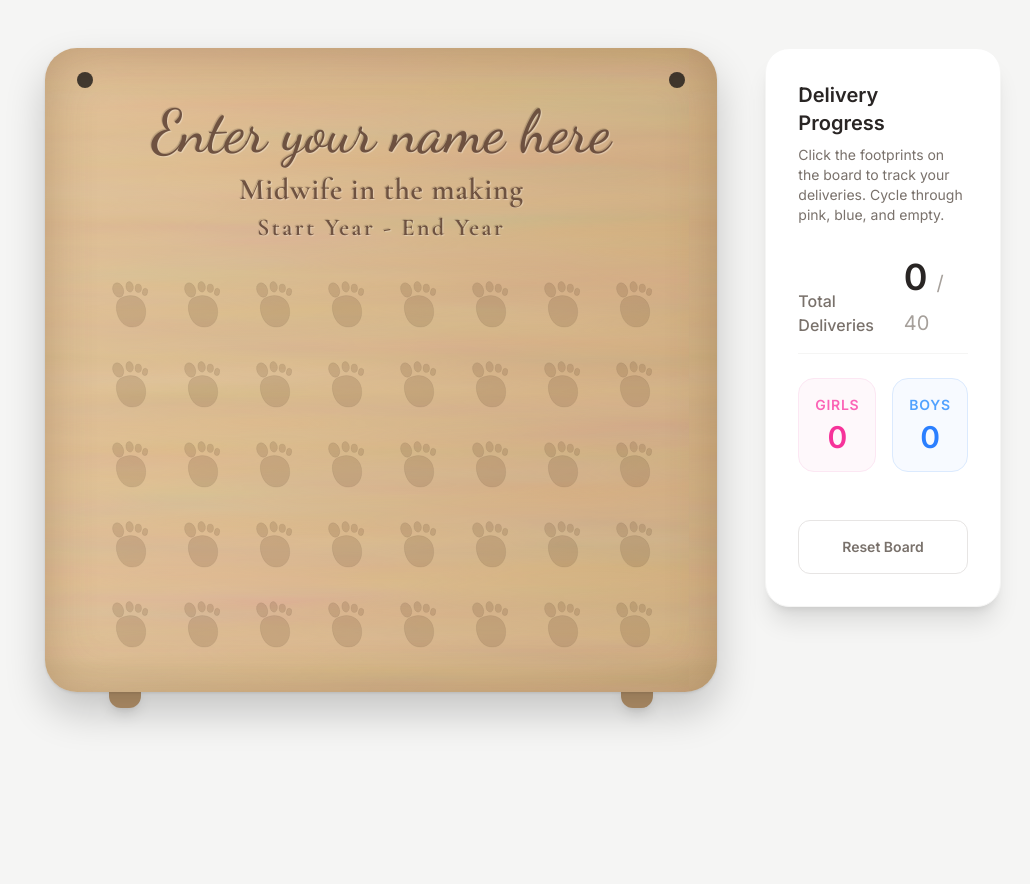
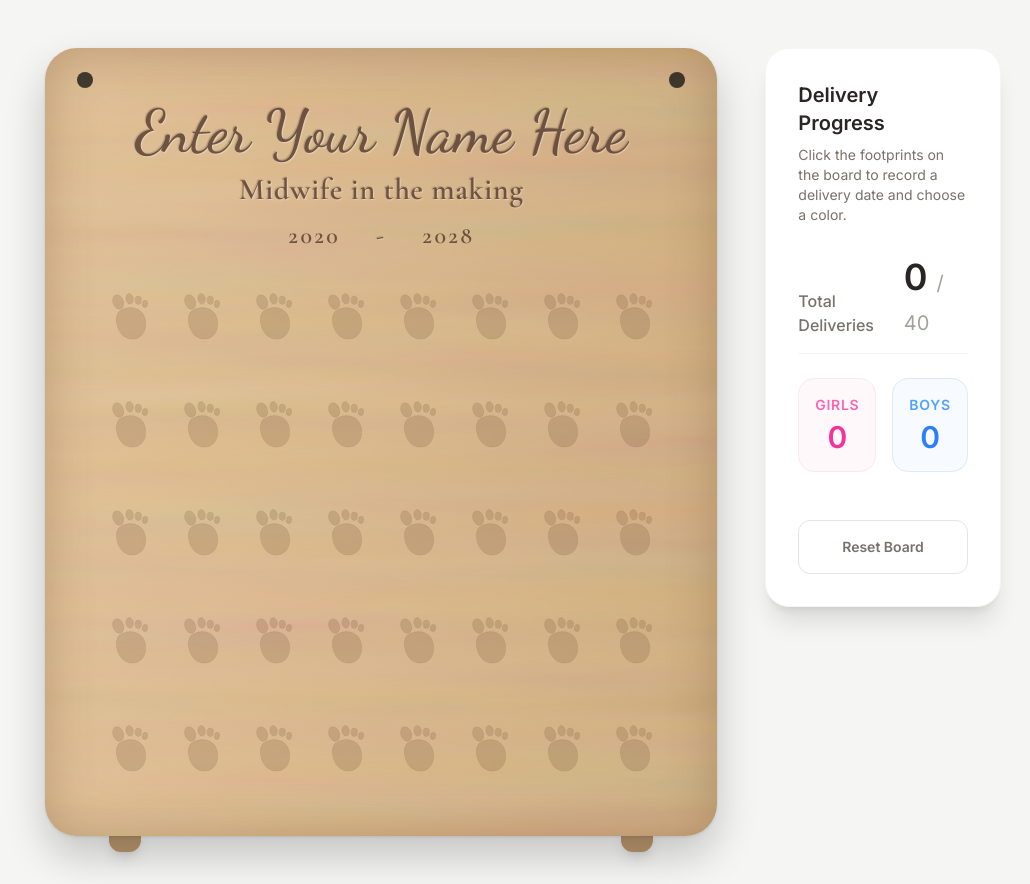
Before and after one commit to PhilipGB/midwife-birth-counter, a React (Vite) app: page / in a window 1280 px wide. Shown: the whole page, without its empty margins (117-1147 px from the left). Before the commit the page ends 800 px from the top, so only its background shows below. Built offline with nearby package versions, Linux system fonts and the light colour scheme.

Commit message:
Dates added

```diff
--- a/src/App.tsx
+++ b/src/App.tsx
@@ -1,17 +1,21 @@
 import React, { useState, useEffect } from 'react';
 
-type SlotState = 'empty' | 'pink' | 'blue';
+type SlotColor = 'empty' | 'pink' | 'blue';
+interface SlotData {
+  color: SlotColor;
+  date: string;
+}
 
 const Footprint = ({
-  state,
+  color,
   className,
 }: {
-  state: SlotState;
+  color: SlotColor;
   className?: string;
 }) => {
-  const isEmpty = state === 'empty';
-  const color =
-    state === 'pink' ? '#ff9eb5' : state === 'blue' ? '#7cd0ff' : 'transparent';
+  const isEmpty = color === 'empty';
+  const fill =
+    color === 'pink' ? '#ff9eb5' : color === 'blue' ? '#7cd0ff' : 'transparent';
 
   return (
     <svg
@@ -20,7 +24,7 @@ const Footprint = ({
       style={{
         filter: isEmpty ? 'none' : 'drop-shadow(2px 4px 3px rgba(0,0,0,0.4))',
         transform:
-          state !== 'empty'
+          color !== 'empty'
             ? 'scale(1.05) rotate(-5deg)'
             : 'scale(0.95) rotate(-5deg)',
       }}
@@ -51,7 +55,7 @@ const Footprint = ({
         </g>
       )}
       {!isEmpty && (
-        <g fill={color} stroke='rgba(0,0,0,0.05)' strokeWidth='1'>
+        <g fill={fill} stroke='rgba(0,0,0,0.05)' strokeWidth='1'>
           <ellipse
             cx='32'
             cy='22'
@@ -93,11 +97,15 @@ const Footprint = ({
 };
 
 export default function App() {
-  const [name, setName] = useState('Enter your name here');
-  const [subtitle, setSubtitle] = useState('Midwife in the making');
-  const [dateRange, setDateRange] = useState('Start Year - End Year');
-  const [slots, setSlots] = useState<SlotState[]>(Array(40).fill('empty'));
+  const [name, setName] = useState('Enter Your Name Here');
+  const [startYear, setStartYear] = useState('20225');
+  const [endYear, setEndYear] = useState('2028');
+  const [slots, setSlots] = useState<SlotData[]>(
+    Array.from({ length: 40 }, () => ({ color: 'empty', date: '' })),
+  );
   const [isLoaded, setIsLoaded] = useState(false);
+  const [activeSlotIndex, setActiveSlotIndex] = useState<number | null>(null);
+  const [isResetModalOpen, setIsResetModalOpen] = useState(false);
 
   useEffect(() => {
     const savedData = localStorage.getItem('midwife-tracker');
@@ -105,9 +113,16 @@ export default function App() {
       try {
         const parsed = JSON.parse(savedData);
         if (parsed.name) setName(parsed.name);
-        if (parsed.subtitle) setSubtitle(parsed.subtitle);
-        if (parsed.dateRange) setDateRange(parsed.dateRange);
-        if (parsed.slots && parsed.slots.length === 40) setSlots(parsed.slots);
+        if (parsed.startYear) setStartYear(parsed.startYear);
+        if (parsed.endYear) setEndYear(parsed.endYear);
+
+        // Handle migration from old string array to object array
+        if (parsed.slots && parsed.slots.length === 40) {
+          const migratedSlots = parsed.slots.map((s: any) =>
+            typeof s === 'string' ? { color: s, date: '' } : s,
+          );
+          setSlots(migratedSlots);
+        }
       } catch (e) {
         console.error('Failed to parse saved data', e);
       }
@@ -121,28 +136,19 @@ export default function App() {
         'midwife-tracker',
         JSON.stringify({
           name,
-          subtitle,
-          dateRange,
+          startYear,
+          endYear,
           slots,
         }),
       );
     }
-  }, [name, subtitle, dateRange, slots, isLoaded]);
+  }, [name, startYear, endYear, slots, isLoaded]);
 
-  const handleSlotClick = (index: number) => {
-    setSlots((prev) => {
-      const newSlots = [...prev];
-      const current = newSlots[index];
-      if (current === 'empty') newSlots[index] = 'pink';
-      else if (current === 'pink') newSlots[index] = 'blue';
-      else newSlots[index] = 'empty';
-      return newSlots;
-    });
-  };
+  const pinkCount = slots.filter((s) => s.color === 'pink').length;
+  const blueCount = slots.filter((s) => s.color === 'blue').length;
+  const totalCount = pinkCount + blueCount;
 
-  const pinkCount = slots.filter((s) => s === 'pink').length;
-  const blueCount = slots.filter((s) => s === 'blue').length;
-  const totalCount = pinkCount + blueCount;
+  const years = Array.from({ length: 15 }, (_, i) => (2020 + i).toString());
 
   return (
     <div className='min-h-screen flex flex-col items-center py-8 sm:py-12 px-4 font-sans'>
@@ -161,30 +167,60 @@ export default function App() {
               onChange={(e) => setName(e.target.value)}
               className='bg-transparent text-center text-4xl sm:text-5xl md:text-6xl font-script text-stone-800 outline-none w-full placeholder-stone-500 engraved-text'
             />
-            <input
-              type='text'
-              value={subtitle}
-              onChange={(e) => setSubtitle(e.target.value)}
-              className='bg-transparent text-center text-xl sm:text-2xl md:text-3xl font-serif text-stone-800 outline-none w-full placeholder-stone-500 engraved-text font-semibold tracking-wide'
-            />
-            <input
-              type='text'
-              value={dateRange}
-              onChange={(e) => setDateRange(e.target.value)}
-              className='bg-transparent text-center text-lg sm:text-xl md:text-2xl font-serif text-stone-800 outline-none w-full placeholder-stone-500 engraved-text font-semibold tracking-widest'
-            />
+            <div className='text-center text-xl sm:text-2xl md:text-3xl font-serif text-stone-800 engraved-text font-semibold tracking-wide'>
+              Midwife in the making
+            </div>
+            <div className='flex items-center justify-center gap-2 text-lg sm:text-xl md:text-2xl font-serif text-stone-800 engraved-text font-semibold tracking-widest mt-1'>
+              <select
+                value={startYear}
+                onChange={(e) => setStartYear(e.target.value)}
+                className='bg-transparent outline-none cursor-pointer text-center appearance-none hover:bg-black/5 rounded px-3 py-1 transition-colors min-w-[4.5em]'
+              >
+                {years.map((y) => (
+                  <option key={`start-${y}`} value={y}>
+                    {y}
+                  </option>
+                ))}
+              </select>
+              <span>-</span>
+              <select
+                value={endYear}
+                onChange={(e) => setEndYear(e.target.value)}
+                className='bg-transparent outline-none cursor-pointer text-center appearance-none hover:bg-black/5 rounded px-3 py-1 transition-colors min-w-[4.5em]'
+              >
+                {years.map((y) => (
+                  <option key={`end-${y}`} value={y}>
+                    {y}
+                  </option>
+                ))}
+              </select>
+            </div>
           </div>
 
           {/* Grid */}
-          <div className='grid grid-cols-8 gap-x-2 gap-y-4 sm:gap-x-4 sm:gap-y-6 relative z-10 px-2 sm:px-4'>
+          <div className='grid grid-cols-8 gap-x-2 gap-y-6 sm:gap-x-4 sm:gap-y-8 relative z-10 px-2 sm:px-4'>
             {slots.map((slot, i) => (
               <button
                 key={i}
-                onClick={() => handleSlotClick(i)}
-                className='aspect-square w-full flex items-center justify-center focus:outline-none hover:scale-110 transition-transform cursor-pointer'
-                aria-label={`Slot ${i + 1}, currently ${slot}`}
+                onClick={() => setActiveSlotIndex(i)}
+                className='flex flex-col items-center justify-start focus:outline-none hover:scale-110 transition-transform cursor-pointer relative group'
+                aria-label={`Slot ${i + 1}, currently ${slot.color}`}
+                title={slot.date ? `Delivered: ${slot.date}` : `Slot ${i + 1}`}
               >
-                <Footprint state={slot} />
+                <div className='aspect-square w-full'>
+                  <Footprint color={slot.color} />
+                </div>
+                <div className='h-4 mt-1 flex items-center justify-center w-full'>
+                  {slot.date && (
+                    <span className='text-[9px] sm:text-[10px] font-mono text-stone-700/80 whitespace-nowrap'>
+                      {new Date(slot.date).toLocaleDateString(undefined, {
+                        year: '2-digit',
+                        month: 'numeric',
+                        day: 'numeric',
+                      })}
+                    </span>
+                  )}
+                </div>
               </button>
             ))}
           </div>
@@ -201,8 +237,8 @@ export default function App() {
               Delivery Progress
             </h2>
             <p className='text-stone-500 text-sm'>
-              Click the footprints on the board to track your deliveries. Cycle
-              through pink, blue, and empty.
+              Click the footprints on the board to record a delivery date and
+              choose a color.
             </p>
           </div>
 
@@ -238,17 +274,147 @@ export default function App() {
           </div>
 
           <button
-            onClick={() => {
-              if (confirm('Are you sure you want to reset all counters?')) {
-                setSlots(Array(40).fill('empty'));
-              }
-            }}
+            onClick={() => setIsResetModalOpen(true)}
             className='mt-4 w-full py-4 rounded-xl text-stone-500 hover:bg-stone-100 hover:text-stone-800 transition-colors font-semibold text-sm border border-stone-200'
           >
             Reset Board
           </button>
         </div>
       </div>
+
+      {/* Modal */}
+      {activeSlotIndex !== null && (
+        <div
+          className='fixed inset-0 bg-black/40 backdrop-blur-sm flex items-center justify-center z-50 p-4'
+          onClick={() => setActiveSlotIndex(null)}
+        >
+          <div
+            className='bg-white rounded-2xl p-6 max-w-sm w-full shadow-2xl'
+            onClick={(e) => e.stopPropagation()}
+          >
+            <h3 className='text-xl font-bold text-stone-800 mb-4'>
+              Record Delivery {activeSlotIndex + 1}
+            </h3>
+
+            <div className='space-y-5'>
+              <div>
+                <label className='block text-sm font-medium text-stone-700 mb-1'>
+                  Delivery Date
+                </label>
+                <input
+                  type='date'
+                  value={slots[activeSlotIndex].date}
+                  onChange={(e) => {
+                    const newSlots = [...slots];
+                    newSlots[activeSlotIndex] = {
+                      ...newSlots[activeSlotIndex],
+                      date: e.target.value,
+                    };
+                    setSlots(newSlots);
+                  }}
+                  className='w-full border border-stone-300 rounded-lg p-2.5 outline-none focus:border-stone-500 focus:ring-1 focus:ring-stone-500'
+                />
+              </div>
+
+              <div>
+                <label className='block text-sm font-medium text-stone-700 mb-2'>
+                  Footprint Color
+                </label>
+                <div className='flex gap-3'>
+                  <button
+                    onClick={() => {
+                      const newSlots = [...slots];
+                      newSlots[activeSlotIndex] = {
+                        ...newSlots[activeSlotIndex],
+                        color: 'pink',
+                      };
+                      setSlots(newSlots);
+                    }}
+                    className={`flex-1 py-3 rounded-xl border-2 font-medium transition-all ${slots[activeSlotIndex].color === 'pink' ? 'bg-pink-50 border-pink-400 text-pink-700' : 'border-stone-100 hover:border-pink-200 text-stone-600'}`}
+                  >
+                    Girl (Pink)
+                  </button>
+                  <button
+                    onClick={() => {
+                      const newSlots = [...slots];
+                      newSlots[activeSlotIndex] = {
+                        ...newSlots[activeSlotIndex],
+                        color: 'blue',
+                      };
+                      setSlots(newSlots);
+                    }}
+                    className={`flex-1 py-3 rounded-xl border-2 font-medium transition-all ${slots[activeSlotIndex].color === 'blue' ? 'bg-blue-50 border-blue-400 text-blue-700' : 'border-stone-100 hover:border-blue-200 text-stone-600'}`}
+                  >
+                    Boy (Blue)
+                  </button>
+                </div>
+                <button
+                  onClick={() => {
+                    const newSlots = [...slots];
+                    newSlots[activeSlotIndex] = { color: 'empty', date: '' };
+                    setSlots(newSlots);
+                  }}
+                  className={`w-full mt-3 py-2.5 rounded-xl border-2 font-medium transition-all ${slots[activeSlotIndex].color === 'empty' ? 'bg-stone-100 border-stone-300 text-stone-700' : 'border-stone-100 hover:bg-stone-50 text-stone-500'}`}
+                >
+                  Clear Slot
+                </button>
+              </div>
+            </div>
+
+            <div className='mt-8 flex justify-end'>
+              <button
+                onClick={() => setActiveSlotIndex(null)}
+                className='px-6 py-2.5 bg-stone-800 text-white rounded-xl hover:bg-stone-700 transition-colors font-medium w-full'
+              >
+                Done
+              </button>
+            </div>
+          </div>
+        </div>
+      )}
+      {/* Reset Confirmation Modal */}
+      {isResetModalOpen && (
+        <div
+          className='fixed inset-0 bg-black/40 backdrop-blur-sm flex items-center justify-center z-50 p-4'
+          onClick={() => setIsResetModalOpen(false)}
+        >
+          <div
+            className='bg-white rounded-2xl p-6 max-w-sm w-full shadow-2xl'
+            onClick={(e) => e.stopPropagation()}
+          >
+            <h3 className='text-xl font-bold text-stone-800 mb-2'>
+              Reset Board
+            </h3>
+            <p className='text-stone-600 mb-6'>
+              Are you sure you want to reset all counters? This action cannot be
+              undone.
+            </p>
+
+            <div className='flex gap-3 justify-end'>
+              <button
+                onClick={() => setIsResetModalOpen(false)}
+                className='px-4 py-2 text-stone-600 hover:bg-stone-100 rounded-xl transition-colors font-medium'
+              >
+                Cancel
+              </button>
+              <button
+                onClick={() => {
+                  setSlots(
+                    Array.from({ length: 40 }, () => ({
+                      color: 'empty',
+                      date: '',
+                    })),
+                  );
+                  setIsResetModalOpen(false);
+                }}
+                className='px-4 py-2 bg-red-500 text-white rounded-xl hover:bg-red-600 transition-colors font-medium'
+              >
+                Reset
+              </button>
+            </div>
+          </div>
+        </div>
+      )}
     </div>
   );
 }
```
